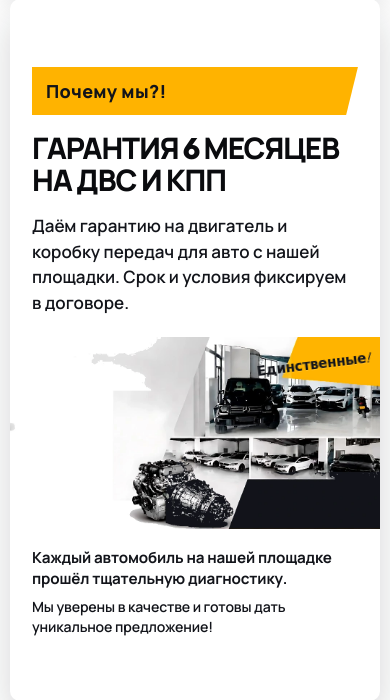
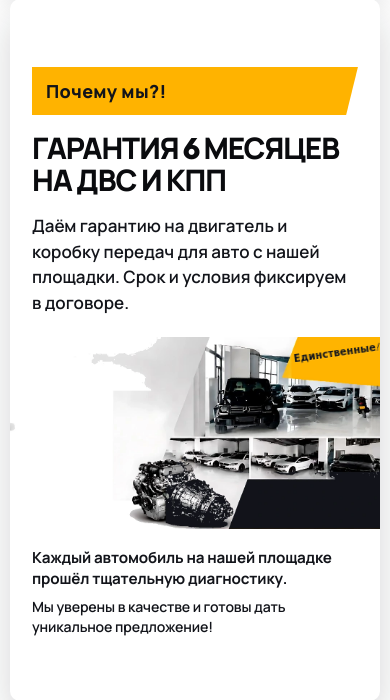
Before and after one commit to dazzyrel13/Tehnika-Goda, a Django app: page / in a window 390 px wide. Shown: the part 1463-2163 px from the top of the page. Run offline with Django 5.2, Linux system fonts and the light colour scheme; data comes from the database, SQL or seed files in the repository; data that the repository does not hold is empty; parts of the project's set-up code (start-up, migrations or seed data) failed here and were passed over; some libraries are stand-ins or nearby versions; some web fonts are replaced.

Commit message:
Scale warranty label from top-right on mobile
Shrink Единственные! toward the yellow plate corner so it stays inside the banner mark.

Co-authored-by: Cursor <cursoragent@cursor.com>

```diff
--- a/static/css/style.css
+++ b/static/css/style.css
@@ -2510,22 +2510,23 @@ header.is-scrolled {
         max-width: none;
     }
 
+    /* Anchor to top-right of the yellow plate, then scale in so the word fits */
     .ed-warranty__write {
-        top: 3%;
-        right: 2%;
-        width: min(32%, 128px);
+        top: 0.5%;
+        right: 0;
+        width: auto;
         height: auto;
-        max-height: 22%;
-        overflow: hidden;
-        transform: rotate(-7deg);
-        transform-origin: 100% 0;
+        max-height: none;
+        overflow: visible;
+        transform: rotate(-8deg) scale(0.52);
+        transform-origin: top right;
     }
 
     .ed-warranty__write-word {
-        font-size: clamp(0.92rem, 3.6vw, 1.12rem);
-        padding: 2px 0 2px 2px;
-        line-height: 1;
-        letter-spacing: -0.02em;
+        font-size: 1.45rem;
+        padding: 6px 10px 4px 0;
+        line-height: 0.95;
+        letter-spacing: 0;
         white-space: nowrap;
     }
 
@@ -2650,13 +2651,12 @@ header.is-scrolled {
     }
 
     .ed-warranty__write {
-        top: 3.5%;
-        right: 2.5%;
-        width: min(34%, 118px);
+        transform: rotate(-8deg) scale(0.46);
     }
 
     .ed-warranty__write-word {
-        font-size: clamp(0.85rem, 3.4vw, 1.02rem);
+        font-size: 1.35rem;
+        padding-right: 8px;
     }
 
     .process-grid,
--- a/templates/base.html
+++ b/templates/base.html
@@ -35,7 +35,7 @@
     <link rel="preload" href="{% static 'fonts/unbounded-cyrillic-wght.woff2' %}" as="font" type="font/woff2" crossorigin>
     {% block font_preload %}{% endblock %}
     <link rel="stylesheet" href="{% static 'css/fonts.css' %}?v=1">
-    <link rel="stylesheet" href="{% static 'css/style.css' %}?v=9.69">
+    <link rel="stylesheet" href="{% static 'css/style.css' %}?v=9.70">
 
     <!-- PWA Core Meta -->
     <link rel="manifest" href="/manifest.json">
```
